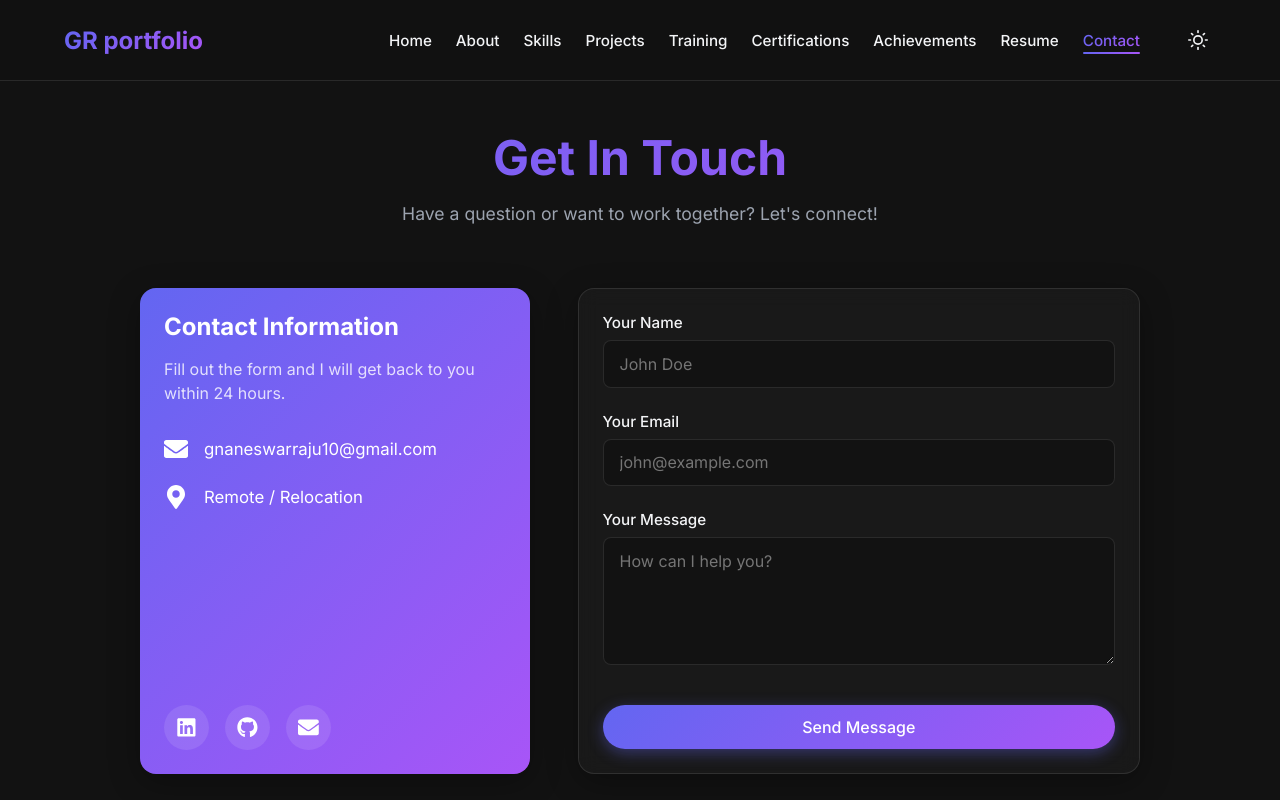
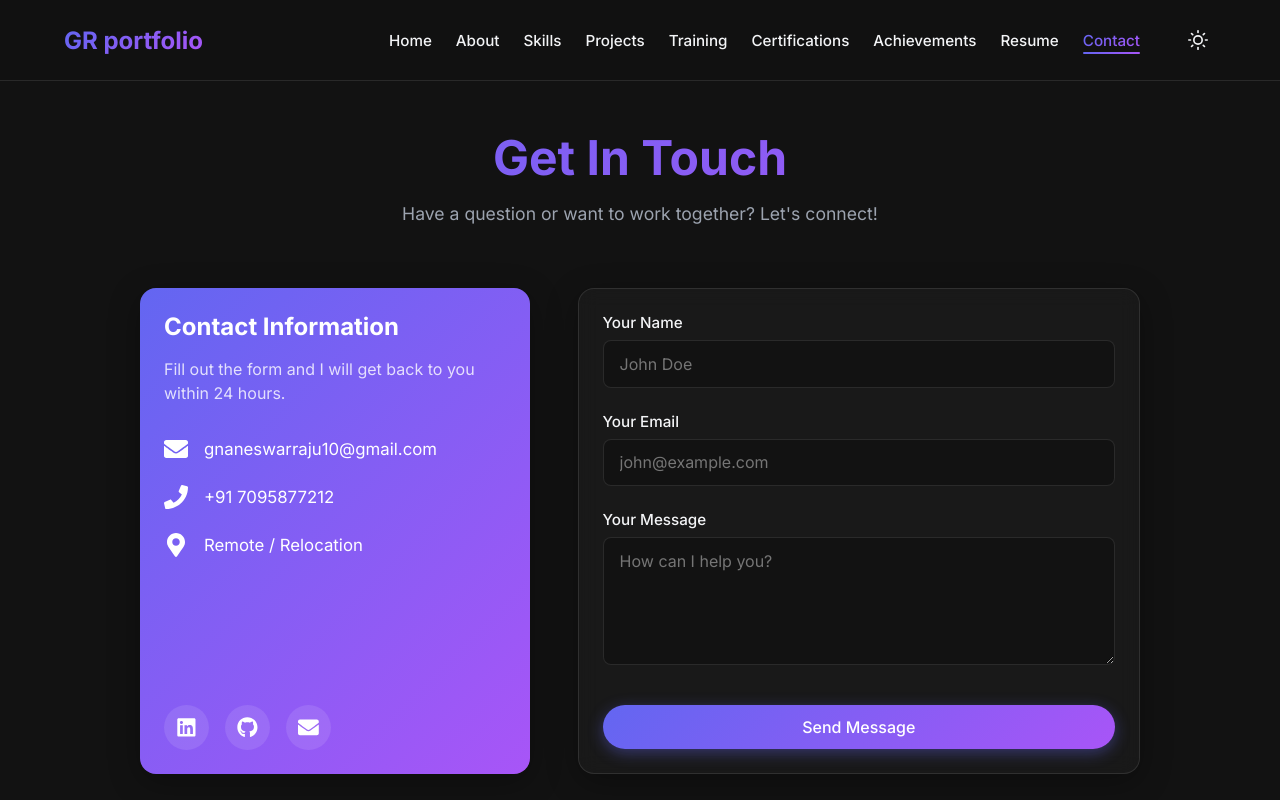
Before and after one commit to Gnaneswar10/portfolio, a React app: page /contact in a window 1280 px wide. Shown: the top 800 px of the page. Built offline with nearby package versions, Linux system fonts and the light colour scheme; the HTML template or start-up script is replaced by a standard one.

Commit message:
Make contact info interactive with mailto and tel links

```diff
--- a/src/pages/Contact.jsx
+++ b/src/pages/Contact.jsx
@@ -1,7 +1,7 @@
 import React, { useState } from 'react';
 import PageTransition from '../components/PageTransition';
 import Button from '../components/Button';
-import { FaEnvelope, FaLinkedin, FaGithub, FaMapMarkerAlt } from 'react-icons/fa';
+import { FaEnvelope, FaLinkedin, FaGithub, FaMapMarkerAlt, FaPhone } from 'react-icons/fa';
 import './Contact.css';
 
 function Contact() {
@@ -48,10 +48,14 @@ function Contact() {
             </p>
 
             <div className="info-items">
-              <div className="info-item">
+              <a href="mailto:gnaneswarraju10@gmail.com" className="info-item" style={{ textDecoration: 'none', color: 'inherit' }}>
                 <FaEnvelope className="info-icon" />
                 <span>gnaneswarraju10@gmail.com</span>
-              </div>
+              </a>
+              <a href="tel:7095877212" className="info-item" style={{ textDecoration: 'none', color: 'inherit' }}>
+                <FaPhone className="info-icon" />
+                <span>+91 7095877212</span>
+              </a>
               <div className="info-item">
                 <FaMapMarkerAlt className="info-icon" />
                 <span>Remote / Relocation</span>
```
